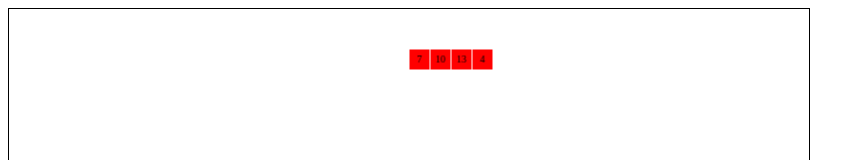
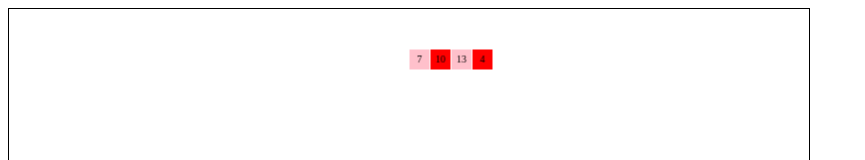
Before and after one commit to gcallah/Algocynfas, a plain HTML site: page testcanvas_lists.html in a window 1280 px wide. Shown: the top 160 px of the page, without its empty margins (0-865 px from the left). Drawn offline with Linux system fonts and the light colour scheme.

Commit message:
Changing the color of an element

```diff
--- a/test_lists.js
+++ b/test_lists.js
@@ -9,8 +9,7 @@
 var width=parseInt(document.getElementById("canvas").getAttribute("width"));
 var position = width/2;
 
-function addRowElem(value, next_to = null, place = RIGHT)
-{
+function addRowElem(value, next_to = null, place = RIGHT) {
     /* If first elem, place in center. If not, we need LEFT or RIGHT. */
     // create a rectangle object
     var rect = new fabric.Rect({
@@ -18,18 +17,22 @@
       originY: 'center',
       fill: 'red',
       width: 20,
-      height: 20
+      height: 20,
+      id: value,
     });
     var strValue=String(value);
     var text= new fabric.Text(strValue, {fontSize: 10, originX: 'center', originY: 'center'});
-    var group = new fabric.Group([ rect, text ], {left:position, top: 40, angle:0});
+    var group = new fabric.Group([ rect, text ], {left:position, top: 40, angle:0,});
     canvas.add(group);
     position += 21;
     return group;
 }
 
-function colorElem(value)
-{
+function colorElem(value) {
+  canvas.getObjects().map((item) =>
+  item.getObjects().map((node) =>
+  node.id === value ? node.set('fill','pink'): ''
+  ));
 }
 
 function createList()
--- a/testcanvas_lists.html
+++ b/testcanvas_lists.html
@@ -14,6 +14,8 @@
           window.addRowElem(10);
           window.addRowElem(13);
           window.addRowElem(4);
+          window.colorElem(13);
+          window.colorElem(7);
       </script>
 
       </body>
```
